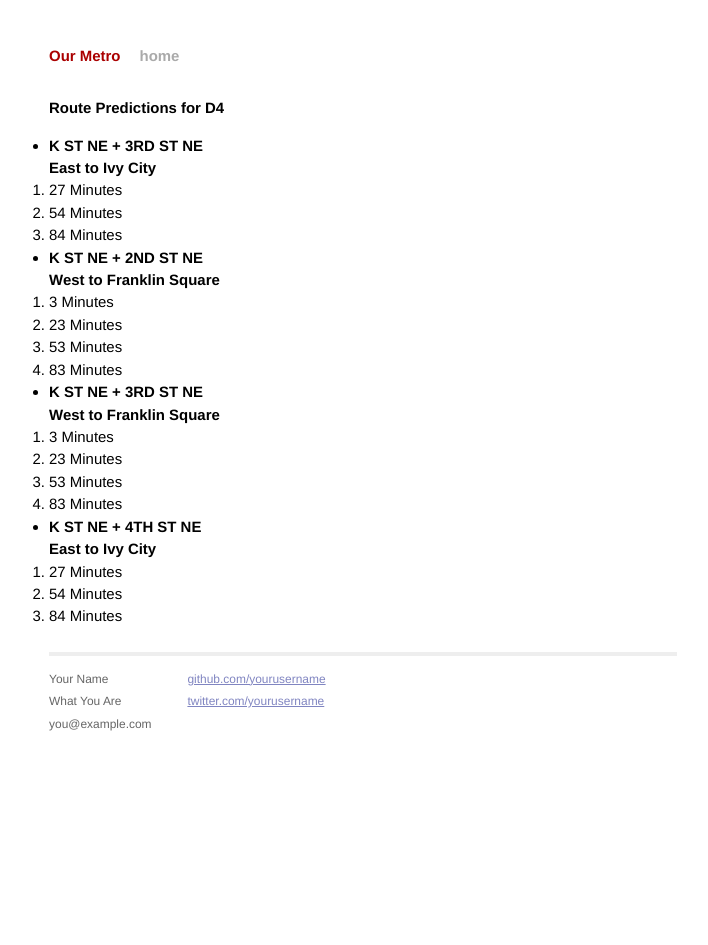
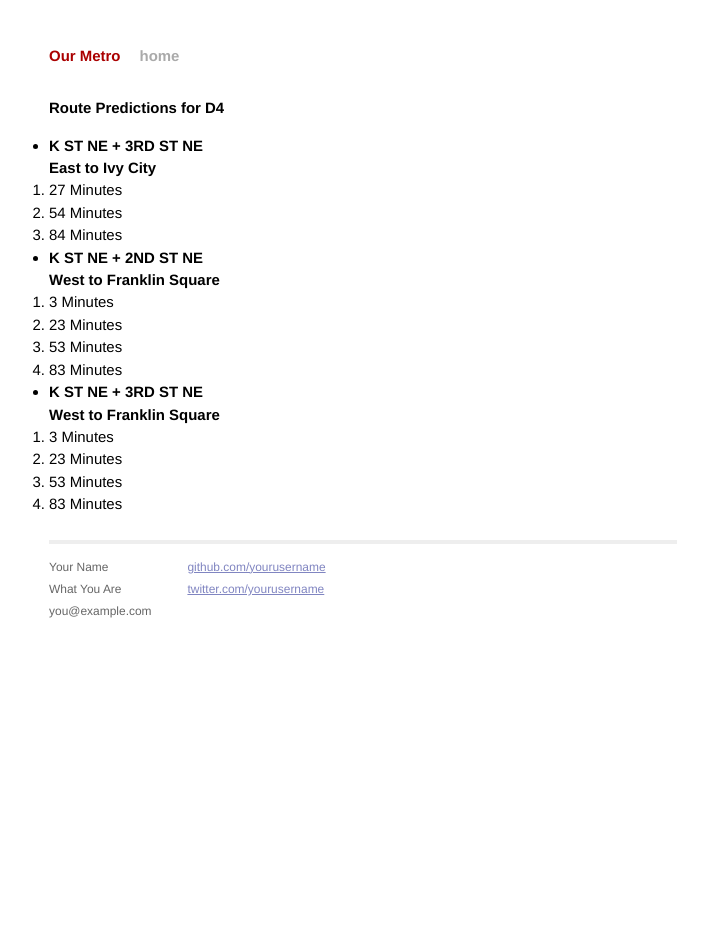
Before and after one commit to tpitale/refresh-jekyll, a Jekyll site: the page built from routes.html, in a window 1280 px wide. Shown: the whole page, without its empty margins (277-985 px from the left). Built offline with Jekyll 4.4.1, drawn with Linux system fonts in a browser that asks for light colours; Markdown is read by kramdown in place of the engine named in the settings; some of the changed lines change nothing that is shown.

Commit message:
convert routes to use data file
convert routes to use data file

```diff
--- /dev/null
+++ b/_data/routes.yml
@@ -0,0 +1,32 @@
+- name: D4
+  stops:
+    - id: 1001223
+      name: K ST NE + 3RD ST NE
+      direction: East to Ivy City
+      times:
+        - 27
+        - 54
+        - 84
+    - id: 1001234
+      name: K ST NE + 2ND ST NE
+      direction: West to Franklin Square
+      times:
+        - 3
+        - 23
+        - 53
+        - 83
+    - id: 1001230
+      name: K ST NE + 3RD ST NE
+      direction: West to Franklin Square
+      times:
+        - 3
+        - 23
+        - 53
+        - 83
+    # - id: 1001232
+    #   name: K ST NE + 4TH ST NE
+    #   direction: East to Ivy City
+    #   times:
+    #     - 27
+    #     - 54
+    #     - 84
--- a/routes.html
+++ b/routes.html
@@ -3,9 +3,25 @@
 title: Route Predictions
 ---
 
-<h1>{{ page.title }} for D4</h1>
+{% for route in site.data.routes %}
+  <h1>{{ page.title }} for {{ route.name }}</h1>
 
-<ul class="predictions">
+  <ul class="predictions">
+    {% for stop in route.stops %}
+      <li class="stop">
+        <h2 class="stop-name">{{ stop.name }}</h2>
+        <h3 class="bus-direction">{{ stop.direction }}</h3>
+        <ol id="{{ stop.id }}" class="buses">
+          {% for time in stop.times %}
+            <li class="bus"><span class="bus-arrival">{{time}} Minutes</span></li>
+          {% endfor %}
+        </ol>
+      </li>
+    {% endfor %}
+  </ul>
+{% endfor %}
+
+<!-- <ul class="predictions">
   <li class="stop">
     <h2 class="stop-name">K ST NE + 3RD ST NE</h2>
     <h3 class="bus-direction">East to Ivy City</h3>
@@ -44,4 +60,4 @@
       <li class="bus"><span class="bus-arrival">84 Minutes</span></li>
     </ol>
   </li>
-</ul>
+</ul> -->
```
